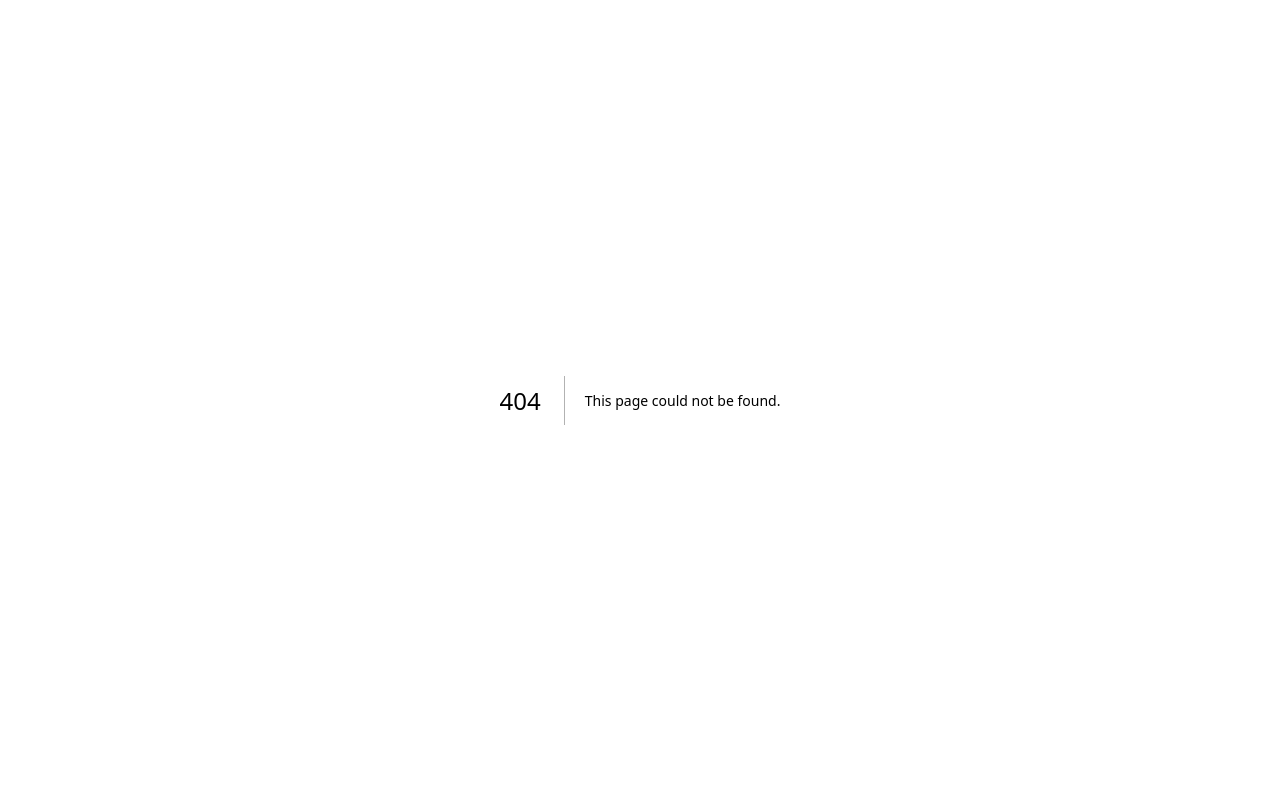
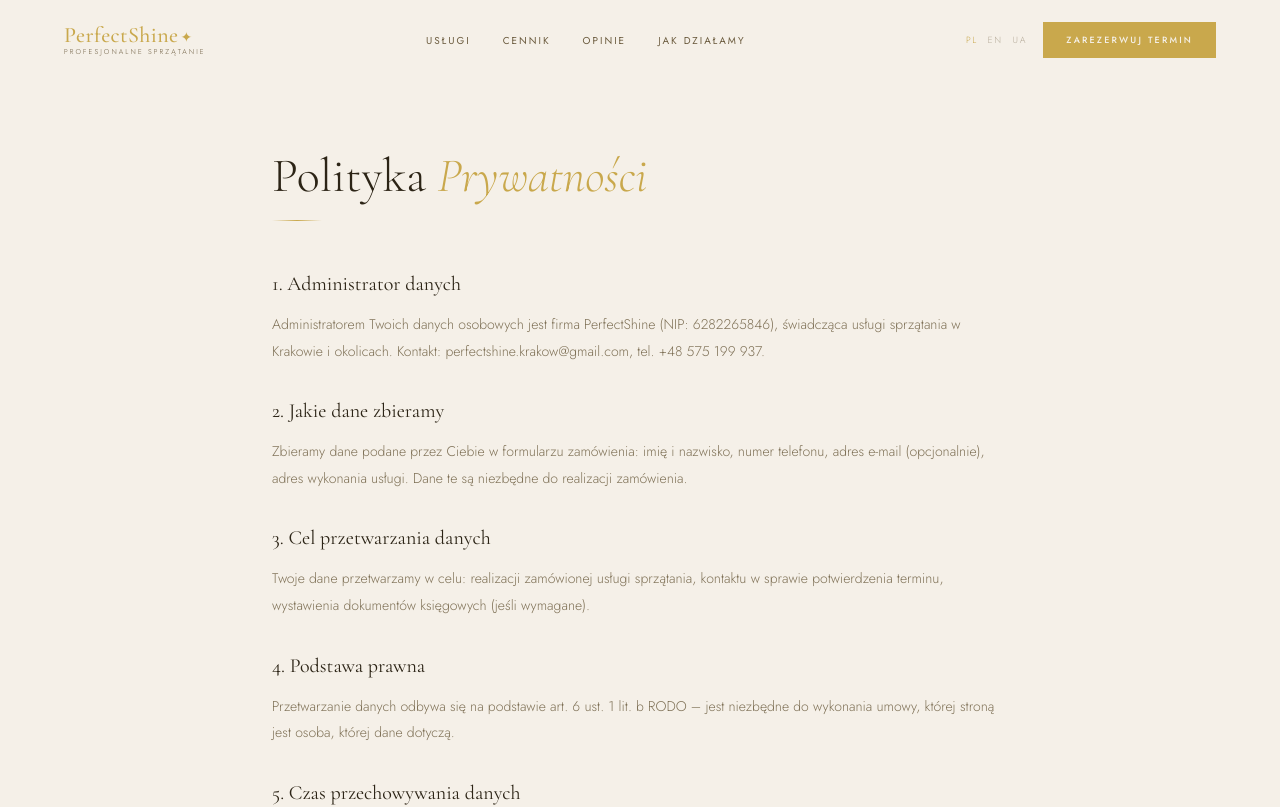
Before and after one commit to MaksymDemianenko/perfect_shine, a Next.js app: page /privacy in a window 1280 px wide. Before the commit this address had no page. Shown: the top 807 px of the page. Built offline with nearby package versions, Linux system fonts and the light colour scheme.

Commit message:
add privacy policy

```diff
--- /dev/null
+++ b/src/app/privacy/page.js
@@ -0,0 +1,77 @@
+import Header from "@/components/Header";
+import Footer from "@/components/Footer";
+
+export const metadata = {
+  title: "Polityka prywatności – PerfectShine",
+  description: "Polityka prywatności firmy PerfectShine. Informacje o przetwarzaniu danych osobowych.",
+};
+
+export default function PrivacyPage() {
+  const serif = "'Cormorant Garamond', Georgia, serif";
+  const sans = "'Jost', sans-serif";
+
+  return (
+    <main style={{ minHeight: "100vh", backgroundColor: "var(--ps-cream)" }}>
+      <Header />
+      <div style={{ maxWidth: 800, margin: "0 auto", padding: "140px 2rem 100px" }}>
+        <h1 style={{ fontFamily: serif, fontSize: "clamp(2rem,5vw,3rem)", fontWeight: 300, color: "var(--ps-dark)", marginBottom: "0.5rem" }}>
+          Polityka <em style={{ color: "var(--ps-gold)", fontStyle: "italic" }}>Prywatności</em>
+        </h1>
+        <div style={{ width: 50, height: 1, background: "linear-gradient(90deg,transparent,var(--ps-gold),transparent)", marginBottom: "3rem" }} />
+
+        {[
+          {
+            title: "1. Administrator danych",
+            text: `Administratorem Twoich danych osobowych jest firma PerfectShine (NIP: 6282265846), świadcząca usługi sprzątania w Krakowie i okolicach. Kontakt: perfectshine.krakow@gmail.com, tel. +48 575 199 937.`,
+          },
+          {
+            title: "2. Jakie dane zbieramy",
+            text: `Zbieramy dane podane przez Ciebie w formularzu zamówienia: imię i nazwisko, numer telefonu, adres e-mail (opcjonalnie), adres wykonania usługi. Dane te są niezbędne do realizacji zamówienia.`,
+          },
+          {
+            title: "3. Cel przetwarzania danych",
+            text: `Twoje dane przetwarzamy w celu: realizacji zamówionej usługi sprzątania, kontaktu w sprawie potwierdzenia terminu, wystawienia dokumentów księgowych (jeśli wymagane).`,
+          },
+          {
+            title: "4. Podstawa prawna",
+            text: `Przetwarzanie danych odbywa się na podstawie art. 6 ust. 1 lit. b RODO – jest niezbędne do wykonania umowy, której stroną jest osoba, której dane dotyczą.`,
+          },
+          {
+            title: "5. Czas przechowywania danych",
+            text: `Dane przechowujemy przez okres niezbędny do realizacji usługi oraz przez wymagany przepisami prawa okres przechowywania dokumentacji (do 5 lat).`,
+          },
+          {
+            title: "6. Udostępnianie danych",
+            text: `Nie sprzedajemy ani nie udostępniamy Twoich danych osobowych podmiotom trzecim w celach marketingowych. Dane mogą być przekazywane wyłącznie podmiotom współpracującym przy realizacji usługi.`,
+          },
+          {
+            title: "7. Twoje prawa",
+            text: `Masz prawo do: dostępu do swoich danych, ich sprostowania, usunięcia, ograniczenia przetwarzania, przenoszenia danych, wniesienia sprzeciwu. Aby skorzystać z tych praw, skontaktuj się z nami: perfectshine.krakow@gmail.com.`,
+          },
+          {
+            title: "8. Pliki cookies",
+            text: `Nasza strona używa plików cookies wyłącznie w celach technicznych (poprawne działanie strony). Nie używamy cookies do śledzenia ani celów reklamowych.`,
+          },
+          {
+            title: "9. Kontakt",
+            text: `W sprawach związanych z ochroną danych osobowych możesz kontaktować się z nami: perfectshine.krakow@gmail.com lub +48 575 199 937.`,
+          },
+        ].map((section, i) => (
+          <div key={i} style={{ marginBottom: "2rem" }}>
+            <h2 style={{ fontFamily: serif, fontSize: 20, fontWeight: 400, color: "var(--ps-dark)", marginBottom: "0.75rem" }}>
+              {section.title}
+            </h2>
+            <p style={{ fontFamily: sans, fontSize: 14, fontWeight: 300, color: "var(--ps-brown)", lineHeight: 1.9, opacity: 0.85 }}>
+              {section.text}
+            </p>
+          </div>
+        ))}
+
+        <p style={{ fontFamily: sans, fontSize: 12, fontWeight: 300, color: "var(--ps-brown)", opacity: 0.5, marginTop: "3rem" }}>
+          Ostatnia aktualizacja: maj 2024
+        </p>
+      </div>
+      <Footer t={{ location: "Profesjonalne sprzątanie w Krakowie i okolicach. Jakość Premium." }} />
+    </main>
+  );
+}
```
